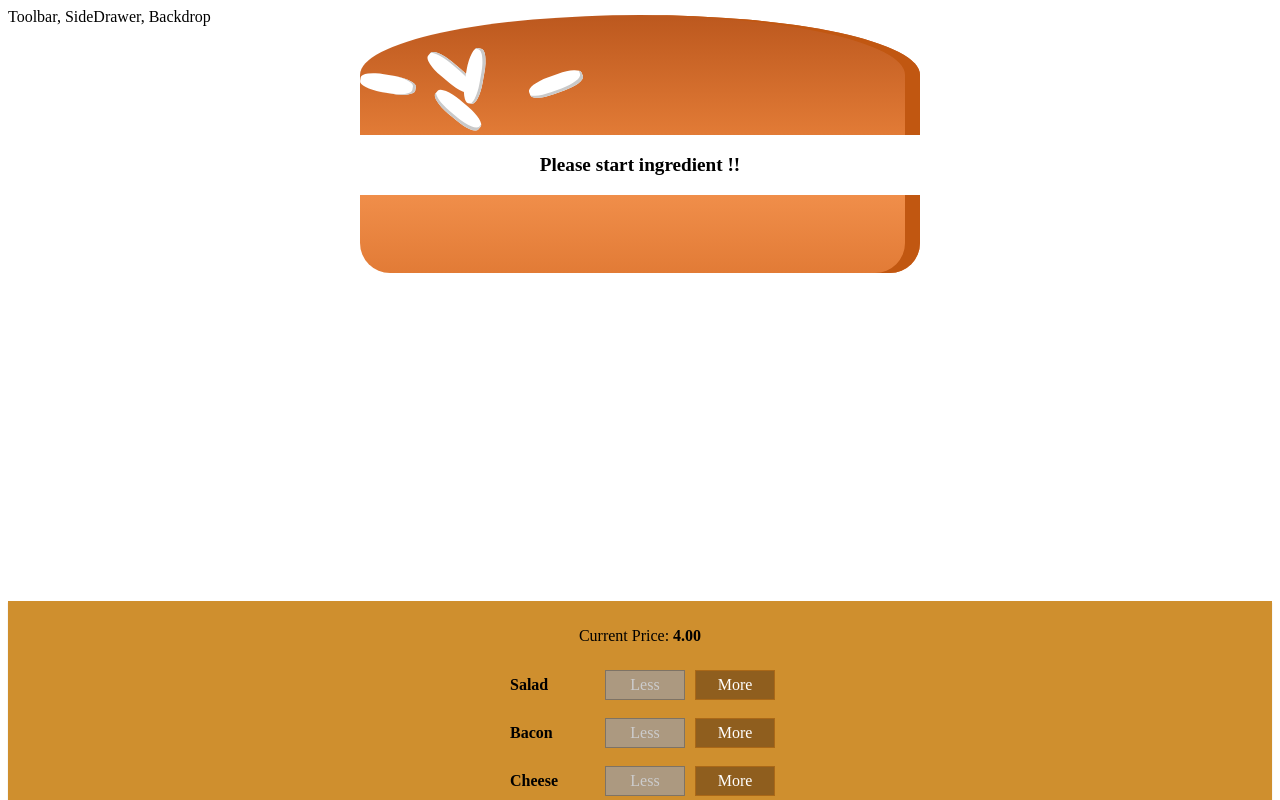
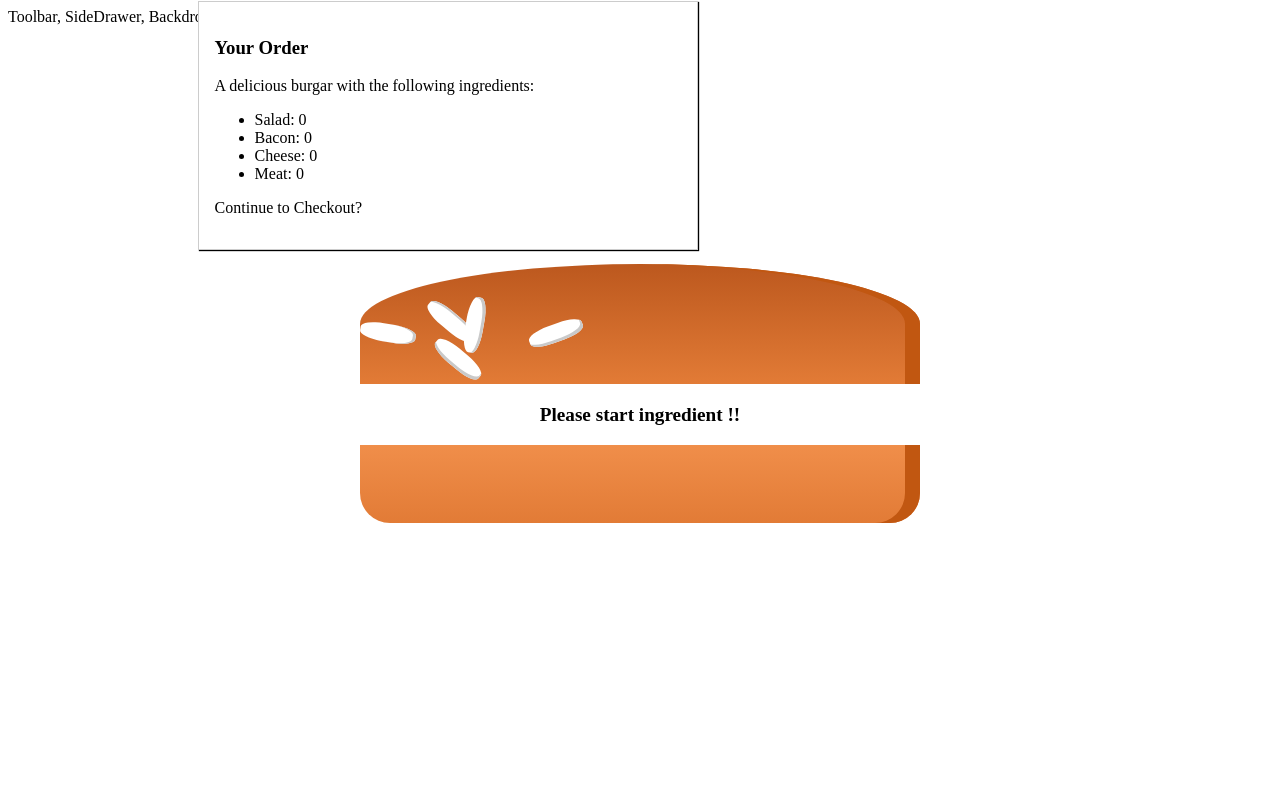
Before and after one commit to chouhanrajendra15/Bugar-builder-app, a React (Create React App) app: page / in a window 1280 px wide. Shown: the top 800 px of the page. Built offline with nearby package versions, Linux system fonts and the light colour scheme.

Commit message:
Creating the order Summary Modal

```diff
--- a/src/Components/Burgar/Burgar.module.css
+++ b/src/Components/Burgar/Burgar.module.css
@@ -2,7 +2,7 @@
     width: 100%;
     margin: auto;
     height: 250px;
-    overflow: scroll;
+    overflow: auto;
     text-align: center;
     font-weight: bold;
     font-size: 1.2rem;
--- /dev/null
+++ b/src/Components/Burgar/OrderSummary/OrderSummary.js
@@ -0,0 +1,31 @@
+import React from 'react';
+import AAux from '../../../hoc/AAux';
+
+// import AAux from '../../hoc/AAux';
+
+const OrderSummary = (props) => {
+    const ingredientSummary = Object.keys( props.ingredients)
+    .map(igKey => {
+        return (
+        <li key={igKey}>
+            <span style={{textTransform: 'capitalize'}}>{igKey}</span>: {props.ingredients[igKey]}
+            </li>
+        );
+    });
+
+    return (
+        <AAux >
+    <h3>Your Order</h3>
+    <p> A delicious burgar with the following ingredients:</p>
+
+     <ul>
+     {ingredientSummary}
+     </ul>
+     <p>Continue  to Checkout?</p>
+       </AAux>
+    );
+
+
+};
+
+export default OrderSummary;
--- /dev/null
+++ b/src/Components/UI/Modal/Modal.js
@@ -0,0 +1,11 @@
+import React from "react";
+
+import classes from './Modal.module.css'
+
+const Modal = (props) => (
+<div className={classes.Modal}>
+    {props.children}
+</div>
+);
+
+export default Modal;
--- /dev/null
+++ b/src/Components/UI/Modal/Modal.module.css
@@ -0,0 +1,20 @@
+.Modal {
+    position: relative;
+    z-index: 500;
+    background-color: white;
+    width: 70%;
+    border: 1px solid #ccc;
+    box-shadow: 1px 1px 1px black;
+    padding: 16px;
+    left: 15%;
+    top: 30%;
+    box-sizing: border-box;
+    transition: all 0.3s ease-out;
+}
+
+@media (min-width: 600px){
+    .Modal {
+        width: 500px;
+        left: calc(50% -250);
+    }
+}
--- a/src/Containers/BurgarBuilder/BurgarBuilder.js
+++ b/src/Containers/BurgarBuilder/BurgarBuilder.js
@@ -2,7 +2,9 @@
 import BuildControls from '../../Components/Burgar/BuildControls/BuildControls';
 import Burgar from '../../Components/Burgar/Burgar'
 
+import Modal from '../../Components/UI/Modal/Modal';
 import AAux from '../../hoc/AAux'
+import OrderSummary from '../../Components/Burgar/OrderSummary/OrderSummary';
 
 
 const INGREDIENT_PRICES = {
@@ -84,6 +86,9 @@
 // {salad: true, meat: false, ...}
     return (
      <AAux>
+      <Modal>
+        <OrderSummary ingredients = {this.state.ingredients}/>
+        </Modal>
        <Burgar ingredients = { this.state.ingredients}  />
      <BuildControls
       ingredientAdded = { this.addIngredientHandler}
```
Also changed, not shown: src/Components/UI/Backdrop/Backdrop.js (added).
